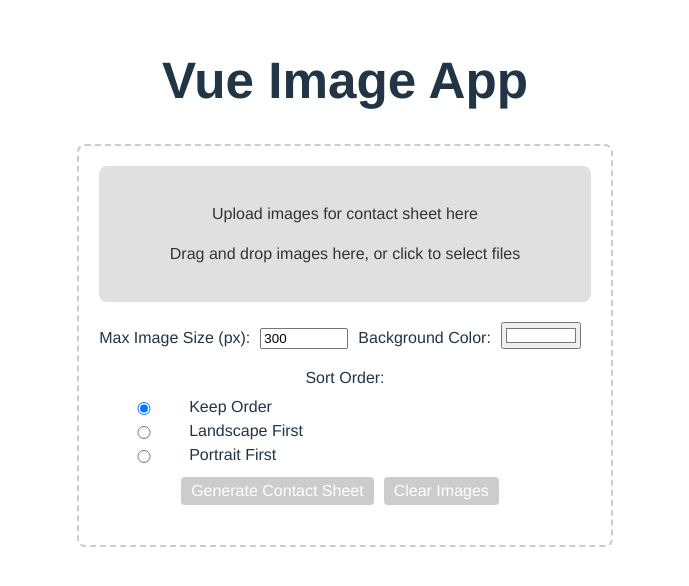
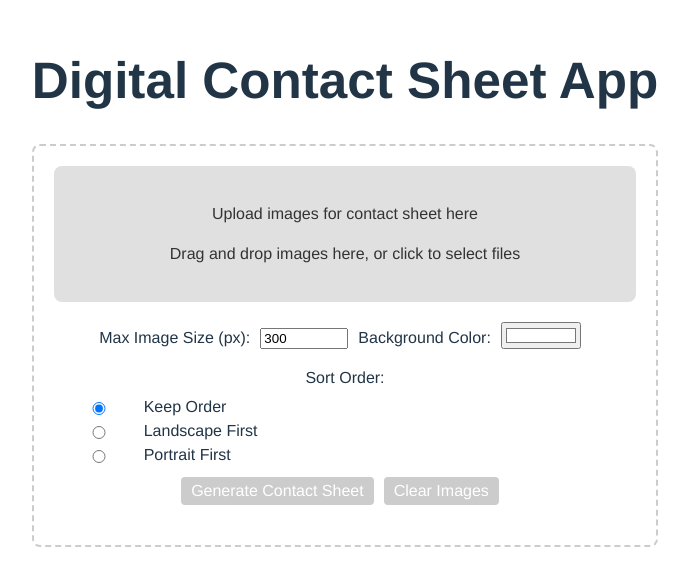
Before and after one commit to mitchell-mccracken/digital-contact-sheet, a Vue app: page / in a window 1280 px wide. Shown: the part 142-728 px from the top of the page, without its empty margins (295-984 px from the left). Built offline with nearby package versions, Linux system fonts and the light colour scheme.

Commit message:
changed app name

```diff
--- a/src/App.vue
+++ b/src/App.vue
@@ -4,7 +4,7 @@ import FileUploader from './components/FileUploader.vue'
 
 <template>
   <div id="app">
-    <h1>Vue Image App</h1>
+    <h1>Digital Contact Sheet App</h1>
     <FileUploader />
   </div>
 </template>
```
